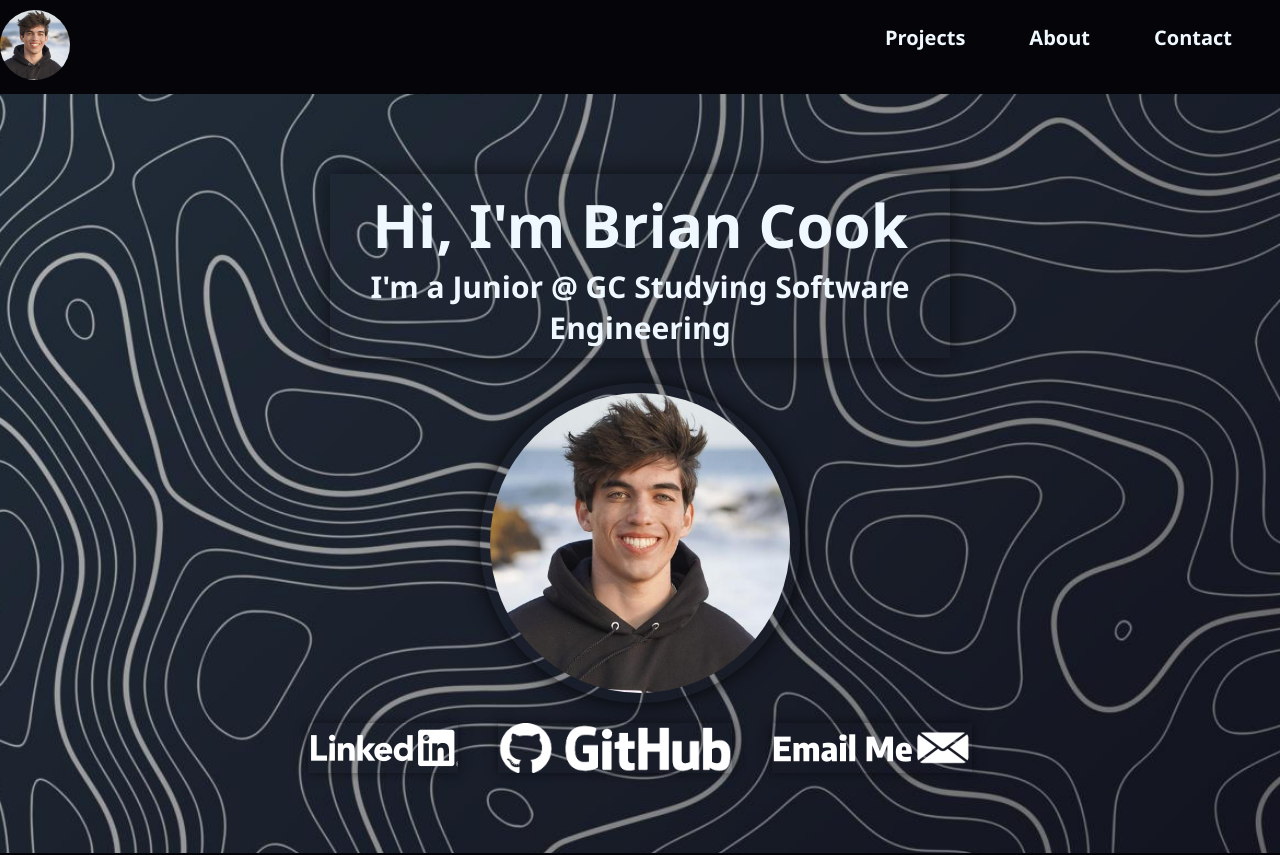
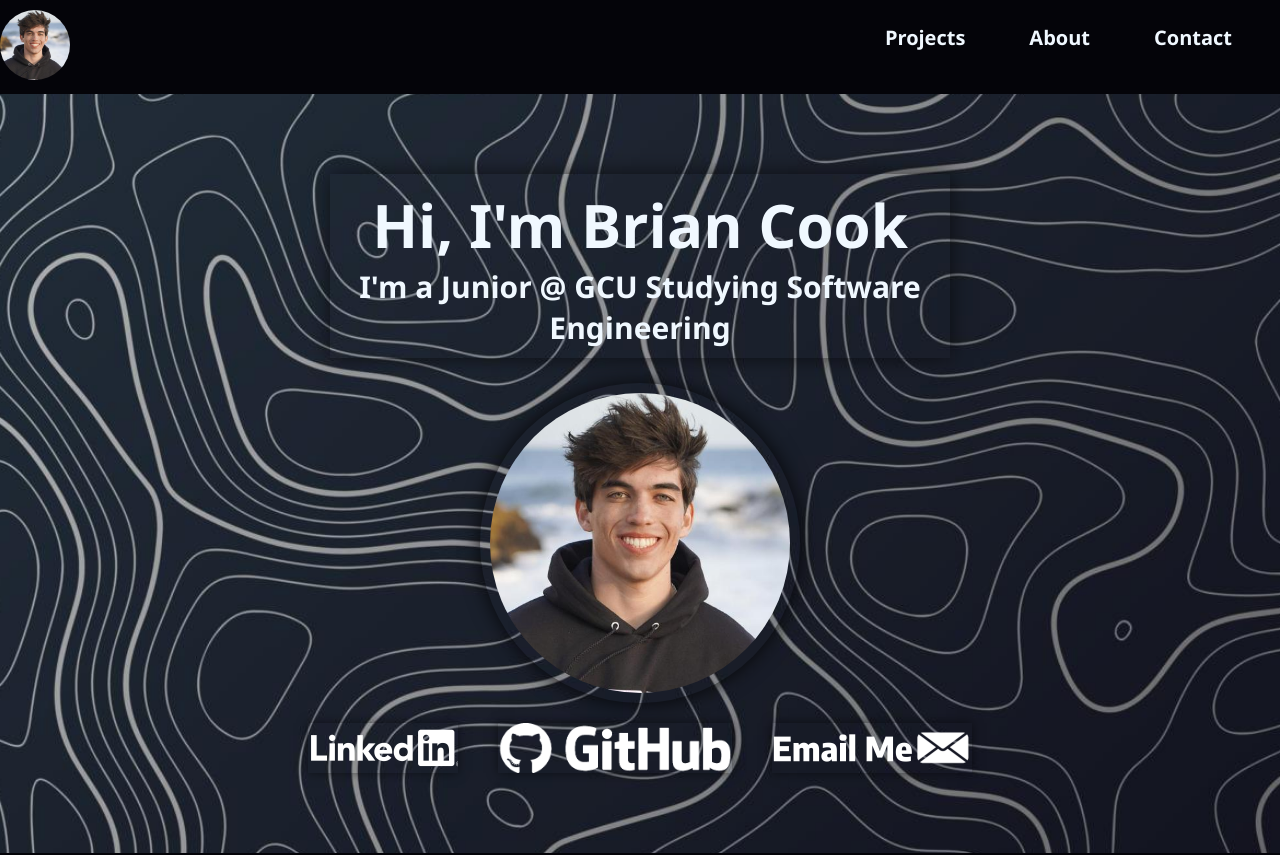
Before and after one commit to briancook247/briancook, a React (Create React App) app in the folder app/: page / in a window 1280 px wide. Shown: the top 855 px of the page. Built offline with nearby package versions, Linux system fonts and the light colour scheme.

Commit message:
Fixed typo
Fixed typo

```diff
--- a/app/src/App.jsx
+++ b/app/src/App.jsx
@@ -24,7 +24,7 @@ function App() {
       <header className={styles.header}>
       <div className={styles.introTile}>
   <h1>Hi, I'm Brian Cook</h1>
-  <p>I'm a Junior @ GC Studying Software Engineering</p>
+  <p>I'm a Junior @ GCU Studying Software Engineering</p>
 </div>
         <img src={myself} alt="Me" className={styles.profilePicture} />
         <div className={styles.links}>
```
